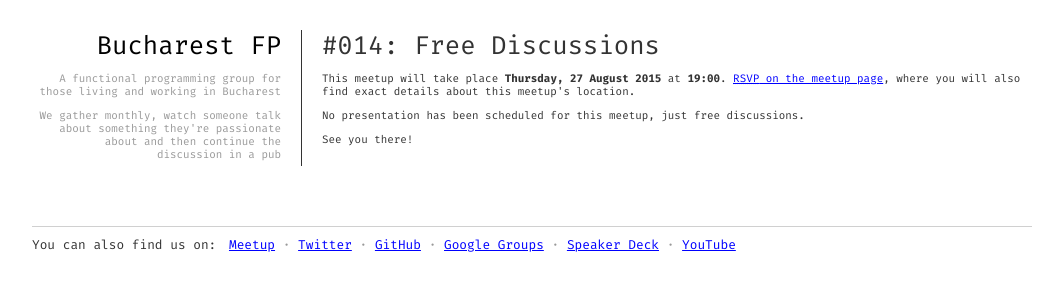
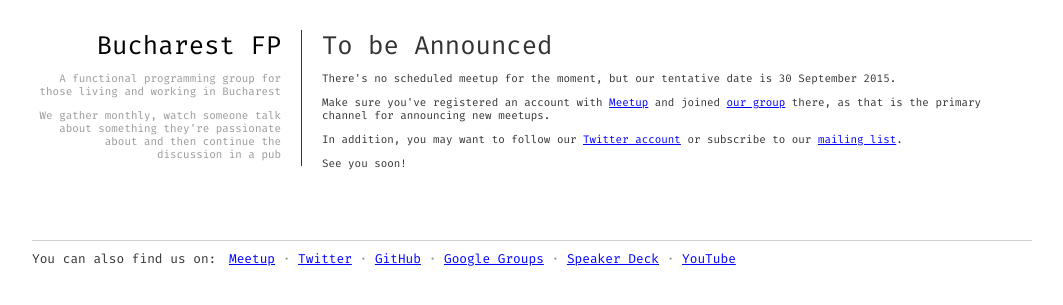
Before and after one commit to bucharestfp/bucharestfp.github.io, a Jekyll site: the page built from next.md, in a window 1280 px wide. Shown: the top 305 px of the page, without its empty margins (108-1171 px from the left). Built offline with Jekyll 4.4.1, drawn with Linux system fonts in a browser that asks for light colours.

Commit message:
Move last meetup announcement to Past section

```diff
--- a/next.md
+++ b/next.md
@@ -1,6 +1,6 @@
 ---
 layout: default
-title: "Free Discussions"
+title: "To be Announced"
 next: true
 date: "2015-08-27 19:00:00"
 edition: "#014"
@@ -8,27 +8,27 @@ permalink: /next/
 ---
 
 <div class="description">
-  <h1>#014: Free Discussions</h1>
+<!--   <h1>#014: Free Discussions</h1>
   <p>This meetup will take place <strong>Thursday, 27 August 2015</strong> at
     <strong>19:00</strong>.
     <a href="http://www.meetup.com/bucharestfp/events/224710993/"><abbr title="Répondez, S’il Vous Plaît">RSVP</abbr> on the meetup page</a>,
     where you will also find exact details about this meetup's location.</p>
     <p>No presentation has been scheduled for this meetup, just free discussions.</p>
-  <p>See you there!</p>
+  <p>See you there!</p> -->
   <!-- <h1>#012: An Introduction to Machine Learning using R</h1>
   <p>This meetup will take place at the <strong>Eloquentix</strong> office,
     <strong>Wednesday, 24 June 2015</strong> at <strong>19:00</strong>.
     <a href="http://www.meetup.com/bucharestfp/events/223196695/"><abbr title="Répondez, S’il Vous Plaît">RSVP</abbr> on the meetup page</a>,
     where you will also find exact details about this meetup's location.</p>
   <p>See you there!</p> -->
-<!--   <h1>To be Announced</h1>
-  <p>There's no scheduled meetup for the moment, but our tentative date is 29 July 2015.</p>
+  <h1>To be Announced</h1>
+  <p>There's no scheduled meetup for the moment, but our tentative date is 30 September 2015.</p>
   <p>Make sure you've registered an account with <a href="http://www.meetup.com/">Meetup</a>
     and joined <a href="http://www.meetup.com/bucharestfp/">our group</a> there, as that is the
     primary channel for announcing new meetups.</p>
   <p>In addition, you may want to follow our <a href="https://twitter.com/bucharestfp">Twitter account</a>
     or subscribe to our <a href="https://groups.google.com/forum/#!forum/bucharestfp">mailing list</a>.</p>
-  <p>See you soon!</p> -->
+  <p>See you soon!</p>
 </div>
 
 <!-- <div class="clear-fix"></div>
```
Also changed, not shown: _posts/2015-07-30-free-discussions.md (+1 -1 lines), _posts/2015-08-27-free-discussions.md (added, +16 -0 lines).
